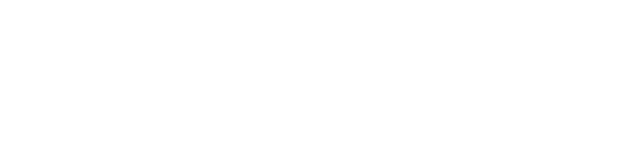
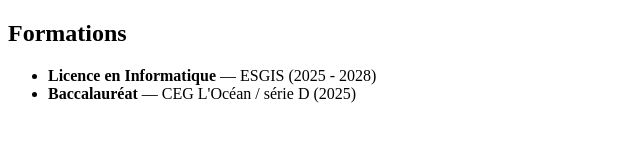
Before and after one commit to assabakerian-lgtm/mon-cv, a plain HTML site: page index.html in a window 1280 px wide. Shown: the whole page, without its empty margins (0-640 px from the left). Drawn offline with Linux system fonts and the light colour scheme.

Commit message:
mise en place de la section formations

```diff
--- a/index.html
+++ b/index.html
@@ -7,6 +7,13 @@
     <link rel="stylesheet" href="style.css">
 </head>
 <body>
-
+    <!-- Section formations -->
+<div id="formations">
+  <h2>Formations</h2>
+  <ul>
+    <li><strong>Licence en Informatique</strong> — ESGIS (2025 - 2028)</li>
+    <li><strong>Baccalauréat</strong> — CEG L'Océan / série D (2025)</li>
+  </ul>
+</div>
 </body>
 </html>
```
